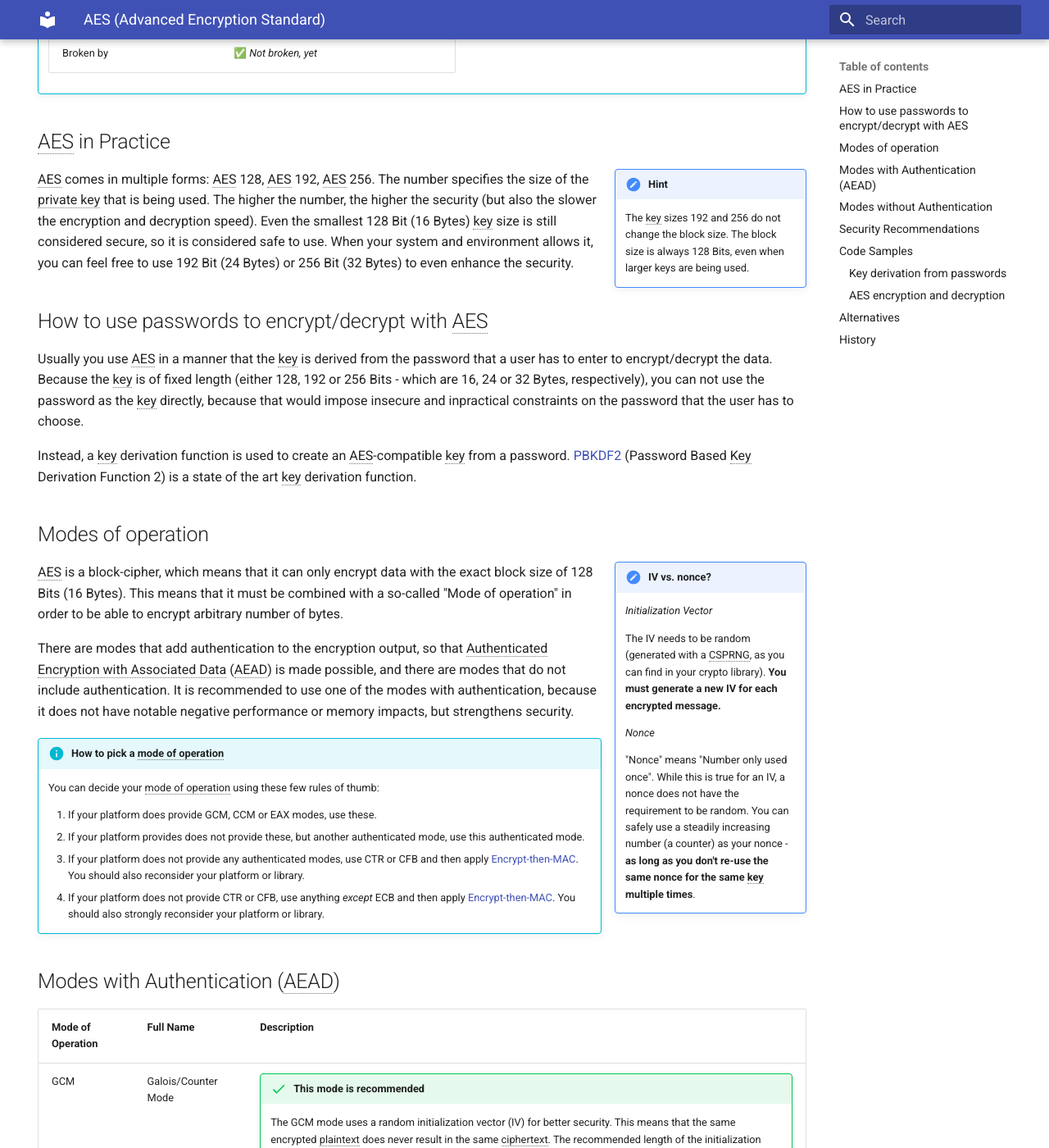
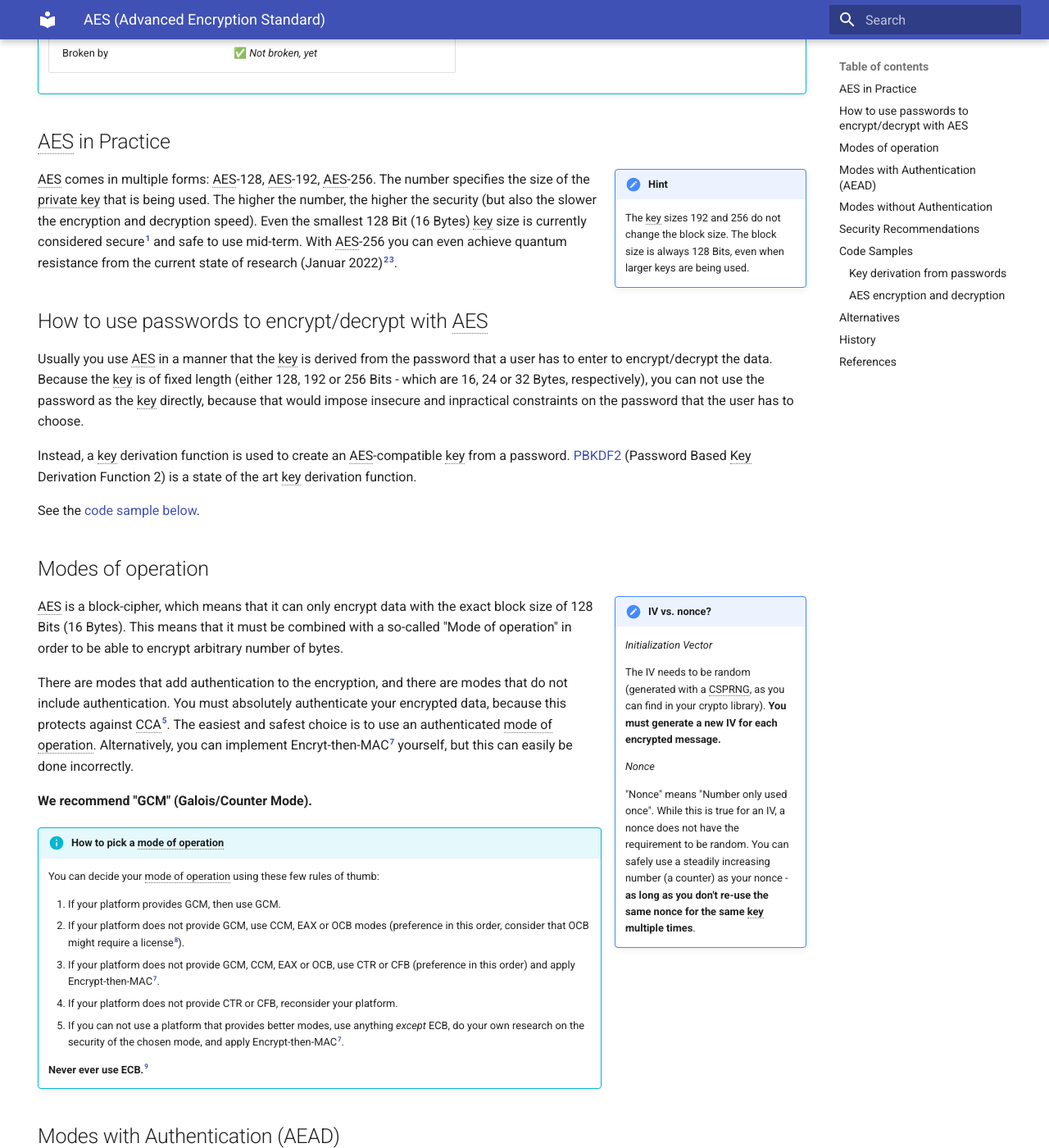
Before and after one commit to daniel-kun/cryptography-primer.info, an MkDocs documentation site: the page built from docs/algorithms/aes.md, in a window 1280 px wide and 1400 px high, scrolled down 946 px. Shown: the whole window at 82% size. Built offline with MkDocs 1.6.1 and Material for MkDocs 9.7.7, drawn with Linux system fonts in a browser that asks for light colours; some of the changed text lies outside the part shown.

Commit message:
AES: Added references and a bit of rephrasing - Made the choice of operation (hopefully) even more clear now - Added a few references and moved links into footnotes - Fixed the link to AES on the comparison table when not visited from a site at the root

```diff
--- a/docs/algorithms/aes.md
+++ b/docs/algorithms/aes.md
@@ -7,7 +7,7 @@ hide:
 
 !!! success "This algorithm is recommended"
 
-    AES is considered __secure__. Use AES with 128, 192 or 256 (pick the largest size feasible for your system) with GCM mode of operation.
+    AES is considered __secure__[^1]. Use AES with 128, 192 or 256 (pick the largest size feasible for your system) with GCM mode of operation.
     GCM provides authentication, which makes this an AEAD cipher.
 
 On this page you will learn:
@@ -36,13 +36,15 @@ On this page you will learn:
 
     The key sizes 192 and 256 do not change the block size. The block size is always 128 Bits, even when larger keys are being used.
 
-AES comes in multiple forms: AES 128, AES 192, AES 256. The number specifies the size of the private key that is being used. The higher the number, the higher the security (but also the slower the encryption and decryption speed). Even the smallest 128 Bit (16 Bytes) key size is still considered secure, so it is considered safe to use. When your system and environment allows it, you can feel free to use 192 Bit (24 Bytes) or 256 Bit (32 Bytes) to even enhance the security.
+AES comes in multiple forms: AES-128, AES-192, AES-256. The number specifies the size of the private key that is being used. The higher the number, the higher the security (but also the slower the encryption and decryption speed). Even the smallest 128 Bit (16 Bytes) key size is currently considered secure[^1] and safe to use mid-term. With AES-256 you can even achieve quantum resistance from the current state of research (Januar 2022)[^2][^9].
 
 ## How to use passwords to encrypt/decrypt with AES
 
 Usually you use AES in a manner that the key is derived from the password that a user has to enter to encrypt/decrypt the data. Because the key is of fixed length (either 128, 192 or 256 Bits - which are 16, 24 or 32 Bytes, respectively), you can not use the password as the key directly, because that would impose insecure and inpractical constraints on the password that the user has to choose.
 
 Instead, a key derivation function is used to create an AES-compatible key from a password. [PBKDF2](algorithms/pbkdf2.md) (Password Based Key Derivation Function 2) is a state of the art key derivation function.
+
+See the [code sample below](/algorithms/aes/#key-derivation-from-passwords).
 
 ## Modes of operation
 
@@ -60,16 +62,21 @@ Instead, a key derivation function is used to create an AES-compatible key from
 
 AES is a block-cipher, which means that it can only encrypt data with the exact block size of 128 Bits (16 Bytes). This means that it must be combined with a so-called "Mode of operation" in order to be able to encrypt arbitrary number of bytes.
 
-There are modes that add authentication to the encryption output, so that Authenticated Encryption with Associated Data (AEAD) is made possible, and there are modes that do not include authentication. It is recommended to use one of the modes with authentication, because it does not have notable negative performance or memory impacts, but strengthens security.
+There are modes that add authentication to the encryption, and there are modes that do not include authentication. You must absolutely authenticate your encrypted data, because this protects against CCA[^4]. The easiest and safest choice is to use an authenticated mode of operation. Alternatively, you can implement Encryt-then-MAC[^6] yourself, but this can easily be done incorrectly.
+
+__We recommend "GCM" (Galois/Counter Mode).__
 
 !!! info "How to pick a mode of operation"
 
     You can decide your mode of operation using these few rules of thumb:
 
-    1. If your platform does provide GCM, CCM or EAX modes, use these.
-    1. If your platform provides does not provide these, but another authenticated mode, use this authenticated mode.
-    1. If your platform does not provide any authenticated modes, use CTR or CFB and then apply [Encrypt-then-MAC](https://crypto.stackexchange.com/questions/202/should-we-mac-then-encrypt-or-encrypt-then-mac). You should also reconsider your platform or library.
-    1. If your platform does not provide CTR or CFB, use anything *except* ECB and then apply [Encrypt-then-MAC](https://crypto.stackexchange.com/questions/202/should-we-mac-then-encrypt-or-encrypt-then-mac). You should also strongly reconsider your platform or library.
+    1. If your platform provides GCM, then use GCM.
+    1. If your platform does not provide GCM, use CCM, EAX or OCB modes (preference in this order, consider that OCB might require a license[^7]).
+    1. If your platform does not provide GCM, CCM, EAX or OCB, use CTR or CFB (preference in this order) and apply Encrypt-then-MAC[^6].
+    1. If your platform does not provide CTR or CFB, reconsider your platform.
+    1. If you can not use a platform that provides better modes, use anything *except* ECB, do your own research on the security of the chosen mode, and apply Encrypt-then-MAC[^6].
+
+    __Never ever use ECB.__[^8]
 
 ## Modes with Authentication (AEAD)
 
@@ -78,7 +85,7 @@ There are modes that add authentication to the encryption output, so that Authen
 |GCM|Galois/Counter Mode|<div class="admonition success"><p class="admonition-title">This mode is recommended</p><p>The GCM mode uses a random initialization vector (IV) for better security. This means that the same encrypted plaintext does never result in the same ciphertext. The recommended length of the initialization vector is [96 Bit](https://csrc.nist.gov/publications/detail/sp/800-38d/final) (12 Bytes).</p></div>|
 |CCM|Counter with CBC-MAC|<div class="admonition info"><p class="admonition-title">Considered secure</p><p>This mode is considered secure and you can safely use it. It is somewhat slower than GCM, though.</p></div>|
 |EAX|<i>unknown</i>|<div class="admonition info"><p class="admonition-title">Not widely used</p><p>This mode is not widely used and hence not widely studied, so it is unsure how secure it is. While it is rather easy to implement, it is also slower than other modes.</p></div>|
-|OCB|Offset Codebook Mode|<div class="admonition info"><p class="admonition-title">This mode is patented</p><p>The OCB mode is very, very fast and considered secure. However, it is patented in the U.S. It is free to use in open source software. If you want to use it in a commercial product, you would need to require a <a href="https://www.cs.ucdavis.edu/~rogaway/ocb/license.htm">license or permission to use</a>.</p></div>|
+|OCB|Offset Codebook Mode|<div class="admonition info"><p class="admonition-title">This mode is patented</p><p>The OCB mode is very, very fast and considered secure. However, it is patented in the U.S. It is free to use in open source software. If you want to use it in a commercial product, you would need to require a license[^7] or permission to use</a>.</p></div>|
 
 ## Modes without Authentication
 
@@ -90,8 +97,8 @@ There are modes that add authentication to the encryption output, so that Authen
 
 |Mode of Operation|Full Name|Description|
 |------|---------|-----------|
-|CTR|Counter Mode|<div class="admonition failure"><p class="admonition-title">Use this only when you absolutely can't an authenticated mode instead (see above)</p><p>Because this mode does not provide authentication, it is not recommended. However, of all the unauthenticated modes, it is the one with the strongest safety attributes and that is the least easy one to implement incorrectly. Can be parallelized.</p><p><b>You must apply [Encrypt-then-MAC](https://crypto.stackexchange.com/questions/202/should-we-mac-then-encrypt-or-encrypt-then-mac) manually when using an unauthenticated mode</b></p></div>|
-|CFB|Cipher Feedback|<div class="admonition info"><p class="admonition-title">Use CTR - or even better, GCM or CCM - instead</p><p>This mode is pretty similar to CBC, but chains the blocks in a different way. It is also always used with an Initialization Vector, and the IV is required to be produced by a CSPRNG.</p><p><b>You must apply [Encrypt-then-MAC](https://crypto.stackexchange.com/questions/202/should-we-mac-then-encrypt-or-encrypt-then-mac) manually when using an unauthenticated mode.</b></p></div>|
+|CTR|Counter Mode|<div class="admonition info"><p class="admonition-title">Use GCM or CCM instead, if possible</p><p>Because this mode does not provide authentication, it is not recommended. However, of all the unauthenticated modes, it is the one with the strongest safety attributes and that is the least easy one to implement incorrectly. If taken care[^5], the IV can be a nonce and does not need to be produced by an CSPRNG, which could be an advantage. Can be parallelized.</p><p><b>You must apply Encrypt-then-MAC[^6] manually when using an unauthenticated mode</b></p></div>|
+|CFB|Cipher Feedback|<div class="admonition info"><p class="admonition-title">Use GCM, CCM or CTR instead, if possible</p><p>This mode is pretty similar to CBC, but chains the blocks in a different way. It is also always used with an Initialization Vector, and the IV is required to be produced by a CSPRNG.</p><p><b>You must apply Encrypt-then-MAC[^6] manually when using an unauthenticated mode.</b></p></div>|
 |CTS|Ciphertext Stealing|<div class="admonition failure"><p class="admonition-title">Not recommended</p><p>Ciphertext stealing is a variation of ECB or CBC, but is in practice only used like CBC. The difference is that the last two blocks are chained differently. The security is not notably different from CBC.</p></div>|
 |CBC|Cipher Block Chaining|<div class="admonition failure"><p class="admonition-title">Not recommended</p><p>This mode requires padding, which makes it vulnerable to padding oracle attacks.</p></div>|
 |ECB|Electronic Code Book|<div class="admonition failure"><p class="admonition-title">Do not ever use this<p><p>This method is *not recommended*, because it does not introduce diffusion into the ciphertext, which means that the same block is encrypted to the same ciphertext, effectively leaking patterns, which can easily be used to gain information that should be hidden.</p></div>|
@@ -260,4 +267,16 @@ Other Symmetric Encryption algorithms are:
 |2001|Standardized by the NIST as the Advanced Encryption Standard (AES)|
 |2003|Endorsed by the U.S. Government to protect classified information|
 
+## References
+
+[^1]: [Is 128-bit security still considered strong in 2020, within the context of both ECC Asym & Sym ciphers](https://crypto.stackexchange.com/questions/77000/is-128-bit-security-still-considered-strong-in-2020-within-the-context-of-both) on crypto.stackexchange.com.
+[^2]: [Is AES-256 a post-quantum secure cipher or not?](https://crypto.stackexchange.com/questions/6712/is-aes-256-a-post-quantum-secure-cipher-or-not) on crypto.stackexchange.com.
+[^9]: [Post-quantum cryptography](https://en.wikipedia.org/wiki/Post-quantum_cryptography#Symmetric_key_quantum_resistance) on Wikipedia
+[^3]: [Using Encryption and Authentication Correctly (for PHP developers)](https://paragonie.com/blog/2015/05/using-encryption-and-authentication-correctly)
+[^4]: [All the crypto code you’ve ever written is probably broken](https://tonyarcieri.com/all-the-crypto-code-youve-ever-written-is-probably-broken) as blogged by Tony Arcieri.
+[^5]: ["Counter (CTR)" at "Block cipher mode of operation"](https://en.wikipedia.org/wiki/Block_cipher_mode_of_operation#Counter_(CTR)) on Wikipedia
+[^6]: [Should we MAC-then-encrypt or encrypt-then-MAC?](https://crypto.stackexchange.com/questions/202/should-we-mac-then-encrypt-or-encrypt-then-mac)
+[^7]: [Free Licenses](https://www.cs.ucdavis.edu/~rogaway/ocb/license.htm) on www.cs.ucdavis.edu by Phillip Rogaway
+[^8]: ["Electronic codebook (ECB)" at "Block cipher mode of operation"](https://en.wikipedia.org/wiki/Block_cipher_mode_of_operation#Electronic_codebook_(ECB)) on Wikipedia
+
 --8<-- "includes/abbrevations.md"
--- a/includes/encryption_comparison.md
+++ b/includes/encryption_comparison.md
@@ -2,7 +2,7 @@
 
     |Algorithm|Key Sizes|Type|Authentication?<br/>(AEAD)|Recommendation|
     |---------|---------|----|:---:|--------------|
-    |[AES](algorithms/aes.md)|128, 192 or 256 Bits|<p>Symmetric</p>128 Bit Block Cipher|<p>✅</p>via GCM mode|<div class="admonition success"><p class="admonition-title">Recommended</p><p>This algorithm is considered very secure and widely studied and deployed. GCM or CBC modes are recommended.</p>|
+    |[AES](/algorithms/aes)|128, 192 or 256 Bits|<p>Symmetric</p>128 Bit Block Cipher|<p>✅</p>via GCM mode|<div class="admonition success"><p class="admonition-title">Recommended</p><p>This algorithm is considered very secure and widely studied and deployed. GCM or CBC modes are recommended.</p>|
     |ChaCha20|256 Bits|<p>Symmetric</p>Stream Cipher|<p>✅</p>via Poly1305|<div class="admonition success"><p class="admonition-title">Recommended</p><p>This algorithm is considered very secure and widely studied and deployed. Use of Poly1305 is recommended.</p>|
     |RSA|>= 1028 Bits|<p>Asymmetric</p>Block Cipher|<p>✅</p>built-in|<div class="admonition success"><p class="admonition-title">Recommended</p><p>This algorithm is considered very secure. Usually used with an symmetric encryption algorithm, while RSA "only" encrypts the symmetric key.</p></div>|
     |ECIES|256 Bits|<p>Asymmetric (Hybrid)</p>Block Cipher or Stream Cipher possible|<p>✅</p>via ChaCha20-Poly1305 or AES-GCM|<div class="admonition success"><p class="admonition-title">Recommended (but can be hard to implement)</p><p>This encryption scheme is considered very secure. It is not a precicse defined algorithm, but instead a *framework* to implement encryption when knowing the receiver's Elliptic Curve public key. It can be used with symmetric encryption algorithms (recommended: AES or ChaCha20).</p></div>|
--- a/mkdocs.yml
+++ b/mkdocs.yml
@@ -30,6 +30,7 @@ extra:
       link: https://www.xing.com/profile/Daniel_Albuschat/cv
 
 markdown_extensions:
+  - footnotes
   - admonition
   - abbr
   - pymdownx.details
```
